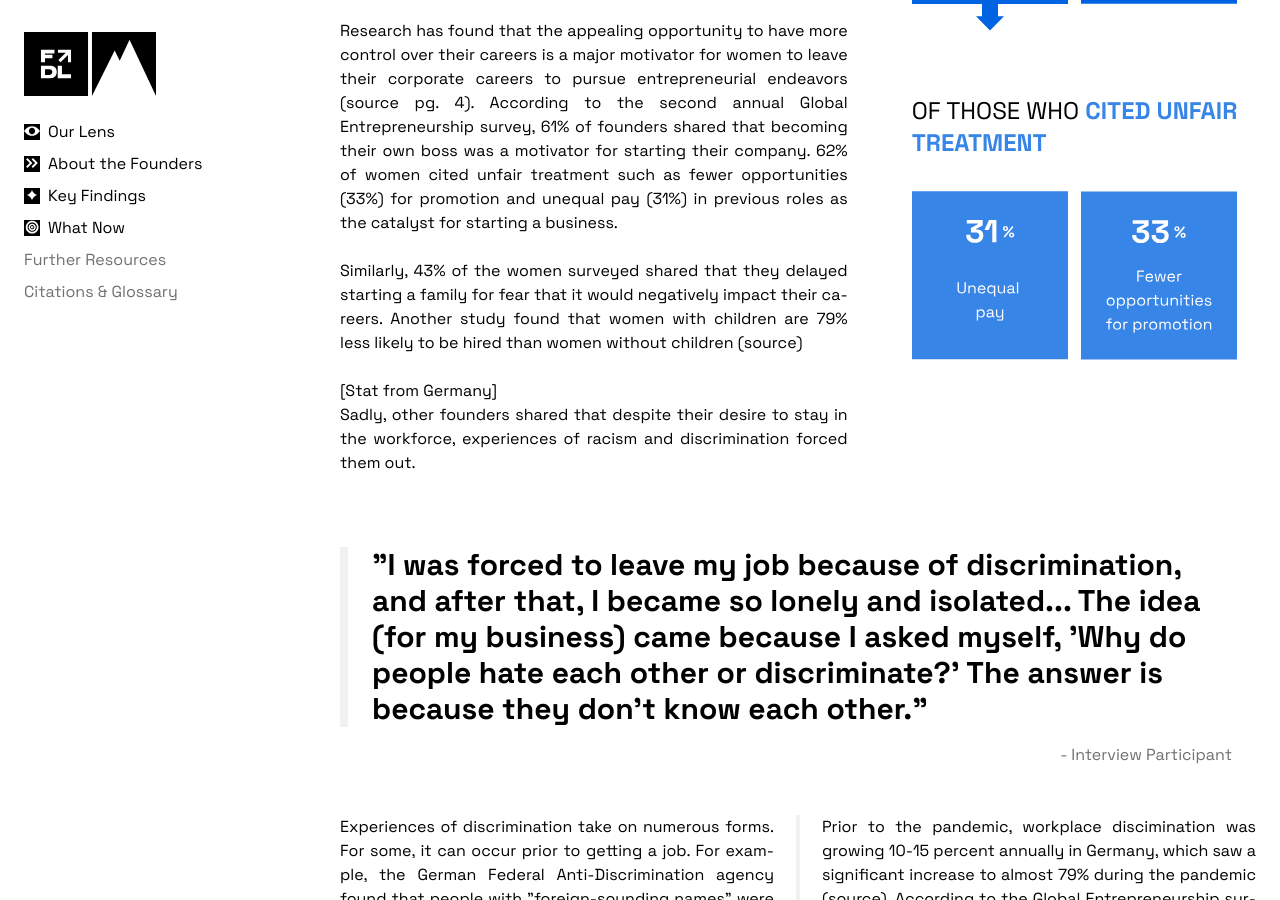
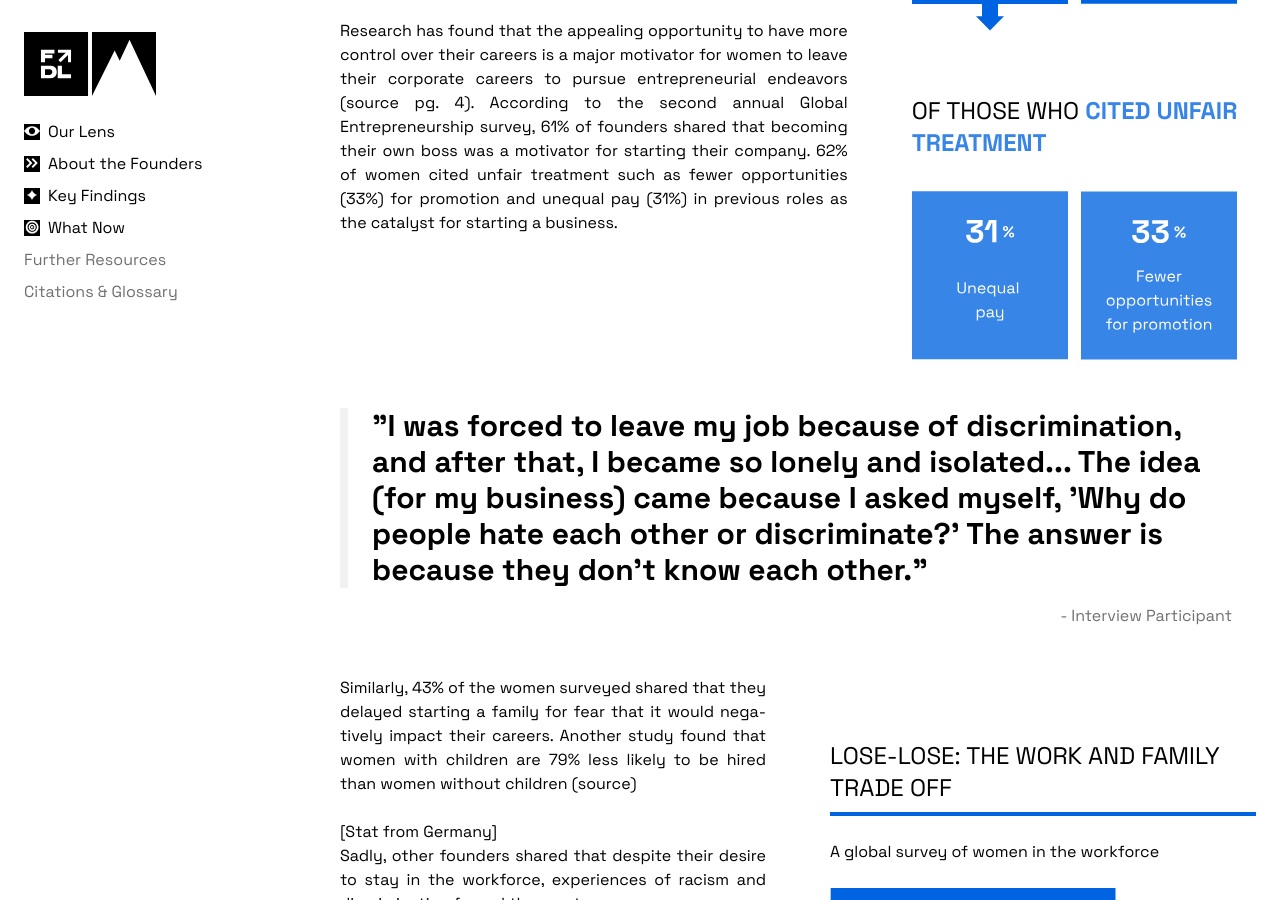
Before and after one commit to Founderland/Report, a Jekyll site: the page built from index.html, in a window 1280 px wide and 900 px high, scrolled down 11859 px. Built offline with Jekyll 4.4.1, drawn with Linux system fonts in a browser that asks for light colours; some of the changed text lies outside the part shown.

Commit message:
data vis

```diff
--- a/_includes/section-3.html
+++ b/_includes/section-3.html
@@ -67,9 +67,6 @@
         <div class="md:col-span-7">
             <p class="lead">One of the most notable forms of discrimination faced by this demographic of founders before starting their companies were the prejudicial barriers that hindered career mobility, also known as “The Glass Ceiling”. The glass ceiling is an unacknowledged barrier to professional advancement due to discrimination such as racism and sexism. It especially affects women and members of minority communities (source).</p>
             <p>Research has found that the appealing opportunity to have more control over their careers is a major motivator for women to leave their corporate careers to pursue entrepreneurial endeavors (source pg. 4). According to the second annual Global Entrepreneurship survey, 61% of founders shared that becoming their own boss was a motivator for starting their company. 62% of women cited unfair treatment such as fewer opportunities (33%) for promotion and unequal pay (31%) in previous roles as the catalyst for starting a business.</p>
-            <p>Similarly, 43% of the women surveyed shared that they delayed starting a family for fear that it would negatively impact their careers. Another study found that women with children are 79% less likely to be hired than women without children (source)</p>
-            [Stat from Germany]
-            <p>Sadly, other founders shared that despite their desire to stay in the workforce, experiences of racism and discrimination forced them out.</p>
         </div>
         <div class="md:col-span-5">
             <h3 class="border-b-0 mt-0"><strong class="text-blue">Why</strong> did you start your business?</h3>
@@ -83,7 +80,21 @@
         <blockquote>"I was forced to leave my job because of discrimination, and after that, I became so lonely and isolated... The idea (for my business) came because I asked myself, 'Why do people hate each other or discriminate?' The answer is because they don't know each other."</blockquote>
         <figcaption>- Interview Participant</figcaption>
     </figure>
-    <!--insert vis here -->
+    <div class="mixed-col">
+        <div class="md:col-span-6">
+            <p>Similarly, 43% of the women surveyed shared that they delayed starting a family for fear that it would negatively impact their careers. Another study found that women with children are 79% less likely to be hired than women without children (source)</p>
+            [Stat from Germany]
+            <p>Sadly, other founders shared that despite their desire to stay in the workforce, experiences of racism and discrimination forced them out.</p>
+        </div>
+        <div class="md:col-span-6">
+            <h3>Lose-Lose: the work and family trade off</h3>
+            <p>A global survey of women in the workforce</p>
+            <img src="assets/images/vis/section-3/work-family-tradeoff-1-min.svg" alt="data visualisation: 43% of women delayed starting a family for fear it would impact their careers">
+            <p>And of those that do</p>
+            <img src="assets/images/vis/section-3/work-family-tradeoff-2-min.svg" alt="data visualisation: 79% of women with children reported being less likely to be hired
+            than women without children">
+        </div>
+    </div>
     <div class="text-col">
         <p>Experiences of discrimination take on numerous forms. For some, it can occur prior to getting a job. For example, the German Federal Anti-Discrimination agency found that people with "foreign-sounding names" were 24% less likely than those with German names to be called in for an interview (source). Of the 2.27 million unemployed people in Germany in 2019, the Federal Employment Agency said that an overwhelming 46% of those people were not ethnic Germans, despite the fact that they are only 23% of the population. Findings like these indicate that discrimination can have a significant impact on employment opportunities, which can prompt groups facing discrimination to choose self-employment.</p>
         <p>Prior to the pandemic, workplace discimination was growing 10-15 percent annually in Germany, which saw a significant increase to almost 79% during the pandemic (source). According to the Global Entrepreneurship survey, 62% of women entrepreneurs shared that they wanted to start a business due to unfair treatment at the workplace (source). Despite these negative experiences, the founders were able to channel the hardships to create impactful businesses, which segues into the next motivator for starting a venture: Mission. Impact. Purpose.</p>
```
